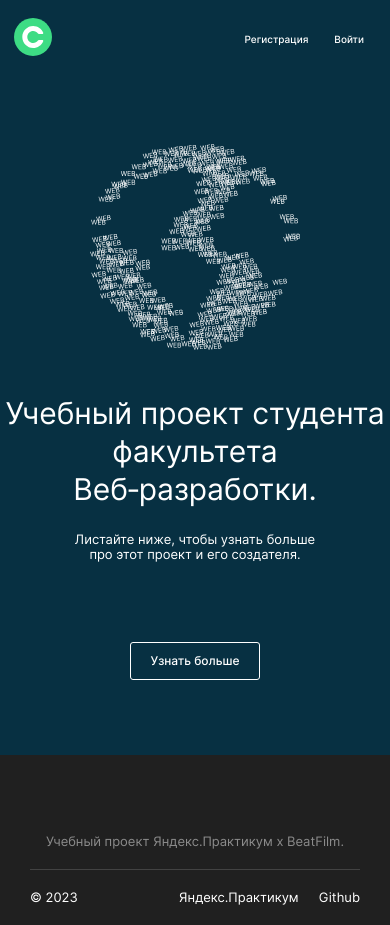
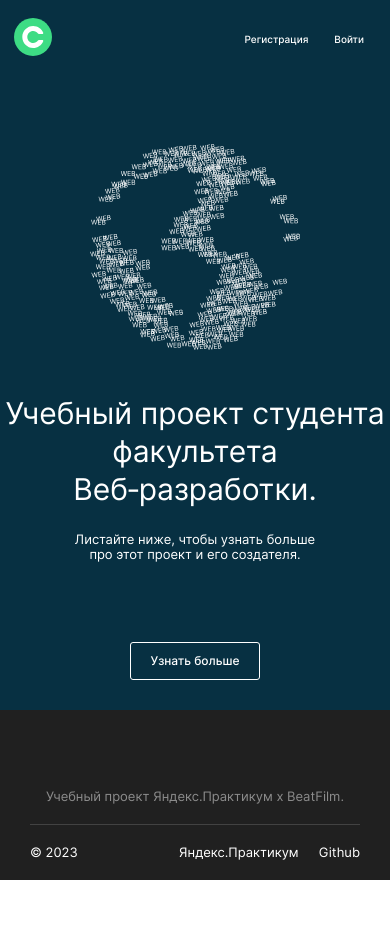
Before and after one commit to dv-loginov/movies-explorer-frontend, a React (Create React App) app: page / in a window 390 px wide. After the commit the page ends 880 px from the top, so only its background shows below. Built offline with nearby package versions, Linux system fonts and the light colour scheme.

Commit message:
refactor: structure change

```diff
--- a/src/components/Main/Main.js
+++ b/src/components/Main/Main.js
@@ -1,7 +1,11 @@
 import './Main.css';
 import Header from '../Header/Header';
 import Footer from '../Footer/Footer';
+import Section from '../Section/Section'
 import Promo from '../Promo/Promo';
+// import AboutProject from '../AboutProject/AboutProject';
+
+
 
 
 const Main = () => {
@@ -9,7 +13,13 @@
     <>
       <Header/>
       <main className='main'>
-        <Promo />
+        <Section name = 'promo'>
+          <Promo />
+        </Section>
+        <Section name = 'about-project'>
+        </Section>
+        {/*<Promo />*/}
+        {/*<AboutProject />*/}
       </main>
       <Footer />
     </>
--- a/src/components/Promo/Promo.css
+++ b/src/components/Promo/Promo.css
@@ -1,18 +1,17 @@
 .promo {
-  background-color: #073042;
-  display: flex;
-  justify-content: center;
+    display: flex;
+    justify-content: space-between;
 }
 
-.promo__container {
-  max-width: 1140px;
-  min-width: 320px;
-  width: 100%;
-  display: flex;
-  justify-content: space-between;
-  margin-top: 75px;
-  padding-bottom: 75px;
-}
+/*.promo__container {*/
+/*  max-width: 1140px;*/
+/*  min-width: 320px;*/
+/*  width: 100%;*/
+/*  display: flex;*/
+/*  justify-content: space-between;*/
+/*  margin-top: 75px;*/
+/*  padding-bottom: 75px;*/
+/*}*/
 
 .promo__info {
   display: flex;
@@ -59,19 +58,12 @@
   background-size: contain;
 }
 
-@media screen and (max-width: 1139px) {
-  .promo__container {
-    padding: 0 30px 75px 30px;
-  }
-}
 
 @media screen and (max-width: 1100px) {
-  .promo__container {
+  .promo {
     display: flex;
     flex-direction: column;
     align-items: center;
-    margin-top: 140px;
-    padding: 0 0 75px 0;
   }
 
   .promo__info {
@@ -103,12 +95,9 @@
 }
 
 @media screen and (max-width: 500px) {
-  .promo__container {
-    margin-top: 70px;
-  }
-
-  .promo__info {
-  }
+  /*.promo__container {*/
+  /*  margin-top: 70px;*/
+  /*}*/
 
   .promo__logo {
     width: 210px;
--- a/src/components/Promo/Promo.js
+++ b/src/components/Promo/Promo.js
@@ -2,8 +2,7 @@
 
 const Promo = () => {
   return (
-    <section className='promo'>
-      <div className="promo__container">
+    <div className='promo'>
       <div className="promo__info">
         <h1 className="promo__title">
           Учебный проект студента факультета Веб&#8209;разработки.
@@ -15,8 +14,6 @@
       </div>
       <div className="promo__logo"></div>
     </div>
-
-    </section>
   );
 };
 
--- /dev/null
+++ b/src/components/Section/Section.css
@@ -0,0 +1,35 @@
+.section {
+    display: flex;
+    justify-content: center;
+}
+
+.section__container {
+    max-width: 1140px;
+    min-width: 320px;
+    width: 100%;
+}
+
+.section_promo {
+  background-color: #073042;
+  padding: 75px 0;
+}
+
+.section_about-project {}
+
+@media screen and (max-width: 1139px) {
+  .section_promo {
+    padding: 75px 30px 75px 30px;
+  }
+}
+
+@media screen and (max-width: 1100px) {
+  .section_promo {
+    padding: 140px 0 75px 0;
+  }
+}
+
+@media screen and (max-width: 500px) {
+  .section_promo {
+    padding: 70px 0 30px 0;
+  }
+}
--- /dev/null
+++ b/src/components/Section/Section.js
@@ -0,0 +1,13 @@
+import './Section.css';
+
+const Section = (props) => {
+  return (
+    <section className={ `section section_${ props.name }` }>
+      <div className='section__container'>
+        { props.children }
+      </div>
+    </section>
+  );
+};
+
+export default Section;
```
Also changed, not shown: src/components/AboutProject/AboutProject.css (+15 -0 lines), src/components/AboutProject/AboutProject.js (+14 -0 lines), src/components/HeaderSection/HeaderSection.js (added, +11 -0 lines), src/components/HeaderSection/HeaderSection.css (added). Lines whose indentation alone changed are shown as unchanged.
